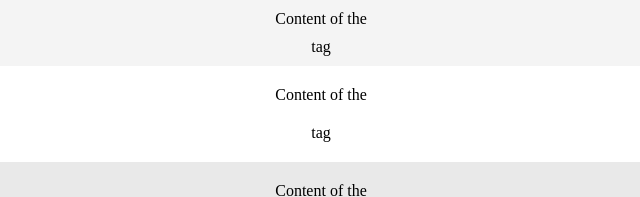
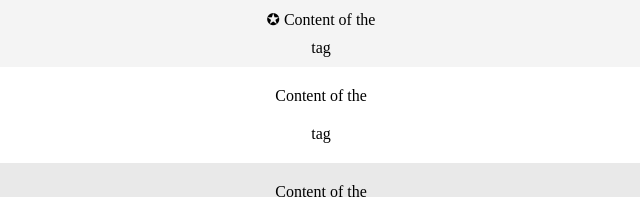
Before and after one commit to Abderrahmanesaghraoui/alx_html_css, a plain HTML site: page css_basic/index.html in a window 1280 px wide. Shown: the top 197 px of the page, 319-959 px from the left. Drawn offline with Linux system fonts and the light colour scheme.

Commit message:
Update index.html

```diff
--- a/css_basic/index.html
+++ b/css_basic/index.html
@@ -8,6 +8,7 @@
 </head>
 <body class="works_on_smartphone">
     <header>
+        <logo>✪</logo>
         Content of the <header> tag
     </header>
     <main>
```
